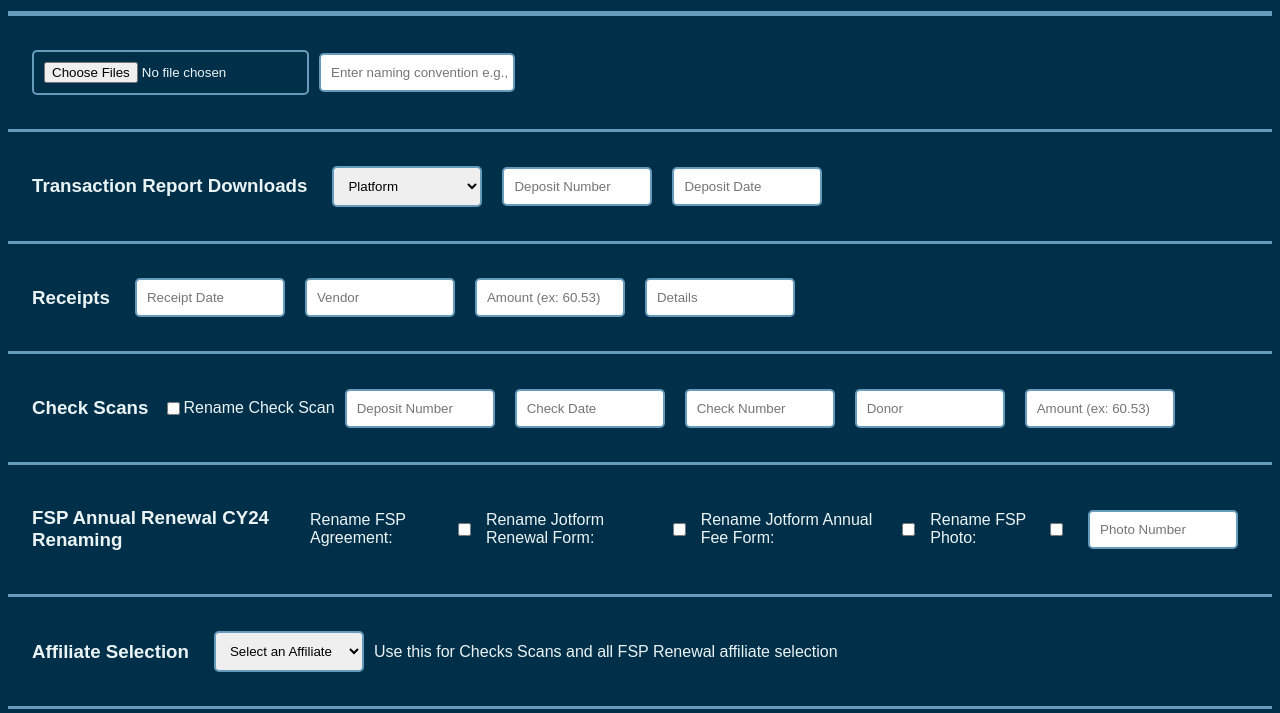
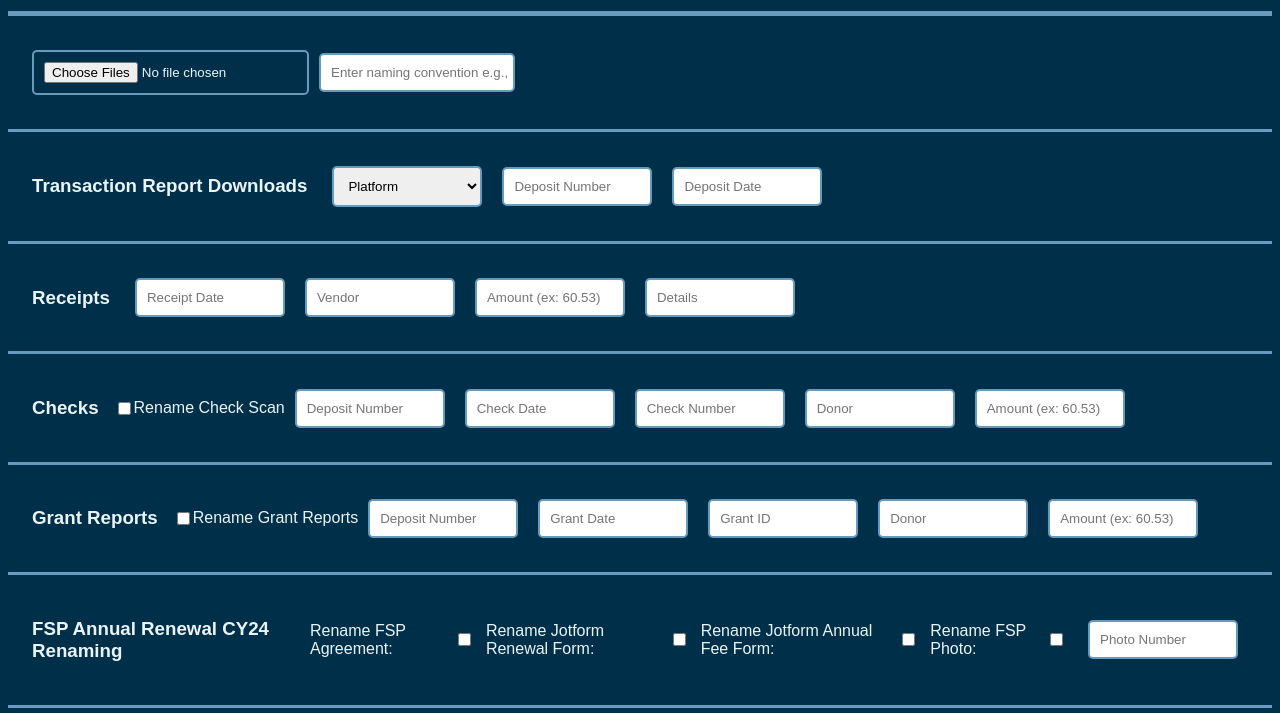
Before and after one commit to skymouse85/batchFileRename, a website: page index.html in a window 1280 px wide. Shown: the part 87-800 px from the top of the page. Drawn offline with nearby package versions, Linux system fonts and the light colour scheme; a web font is replaced by a local one.

Commit message:
grant renaming

```diff
--- a/index.html
+++ b/index.html
@@ -51,12 +51,24 @@
 
     <!-- Check Scans -->
     <div class="body_div">
-        <h3 class="section-label">Check Scans</h3>
+        <h3 class="section-label">Checks</h3>
         <input type="checkbox" id="checks">
         <label for="checks">Rename Check Scan</label>
         <input type="text" id="checkDepNum" placeholder="Deposit Number" class="styled-input">
         <input type="text" id="checkDate" placeholder="Check Date" class="styled-input">
         <input type="text" id="chNum" placeholder="Check Number" class="styled-input">
+        <input type="text" id="donor" placeholder="Donor" class="styled-input">
+        <input type="text" id="amount" placeholder="Amount (ex: 60.53)" class="styled-input">
+
+    </div>
+    <!-- Grant Reports -->
+    <div class="body_div">
+        <h3 class="section-label">Grant Reports</h3>
+        <input type="checkbox" id="grants">
+        <label for="checks">Rename Grant Reports</label>
+        <input type="text" id="grantDepNum" placeholder="Deposit Number" class="styled-input">
+        <input type="text" id="grantDate" placeholder="Grant Date" class="styled-input">
+        <input type="text" id="grntNum" placeholder="Grant ID" class="styled-input">
         <input type="text" id="donor" placeholder="Donor" class="styled-input">
         <input type="text" id="amount" placeholder="Amount (ex: 60.53)" class="styled-input">
 
@@ -89,7 +101,7 @@
         <select id="affiliateSelect" class="styled-input">
             <option value="">Select an Affiliate</option>
         </select>
-        <div>Use this for Checks Scans and all FSP Renewal affiliate selection</div>
+        <div>Use this for Checks Scans, Grant Reports, and all FSP Renewal affiliate selection</div>
     </div>
 
     <!-- Rename general -->
```
